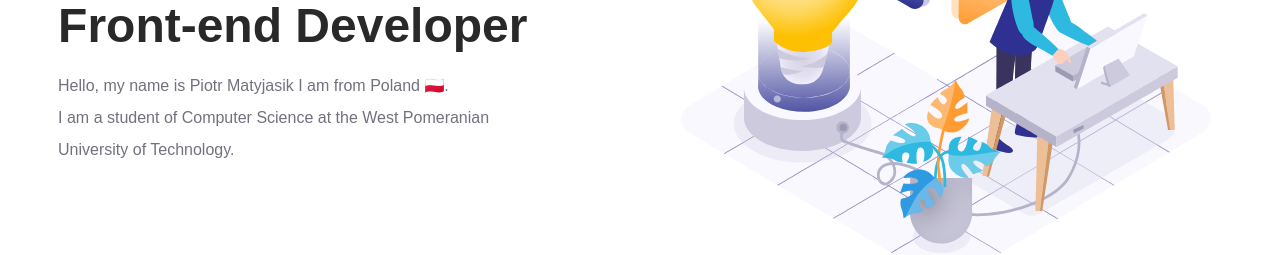
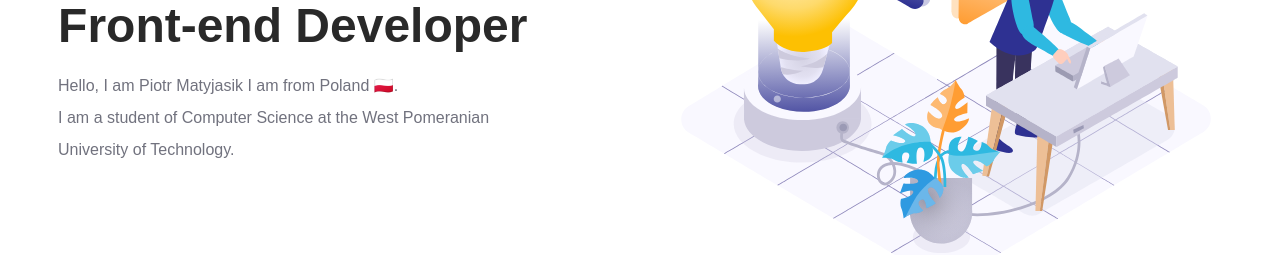
Before and after one commit to pmatyjasik/pmatyjasik.com, a React (Create React App) app: page / in a window 1280 px wide. Shown: the part 422-677 px from the top of the page. Built offline with nearby package versions, Linux system fonts and the light colour scheme.

Commit message:
Change paragraph content

```diff
--- a/src/components/About.tsx
+++ b/src/components/About.tsx
@@ -14,7 +14,7 @@ const About = () => {
             Front-end Developer
           </span>
           <p className="mt-5 leading-relaxed sm:leading-loose text-content md:w-5/6 lg:w-4/5 xl:w-3/4">
-            Hello, my name is Piotr Matyjasik I am from Poland 🇵🇱.
+            Hello, I am Piotr Matyjasik I am from Poland 🇵🇱.
             <br />I am a student of Computer Science at the West Pomeranian
             University of Technology.
           </p>
```
